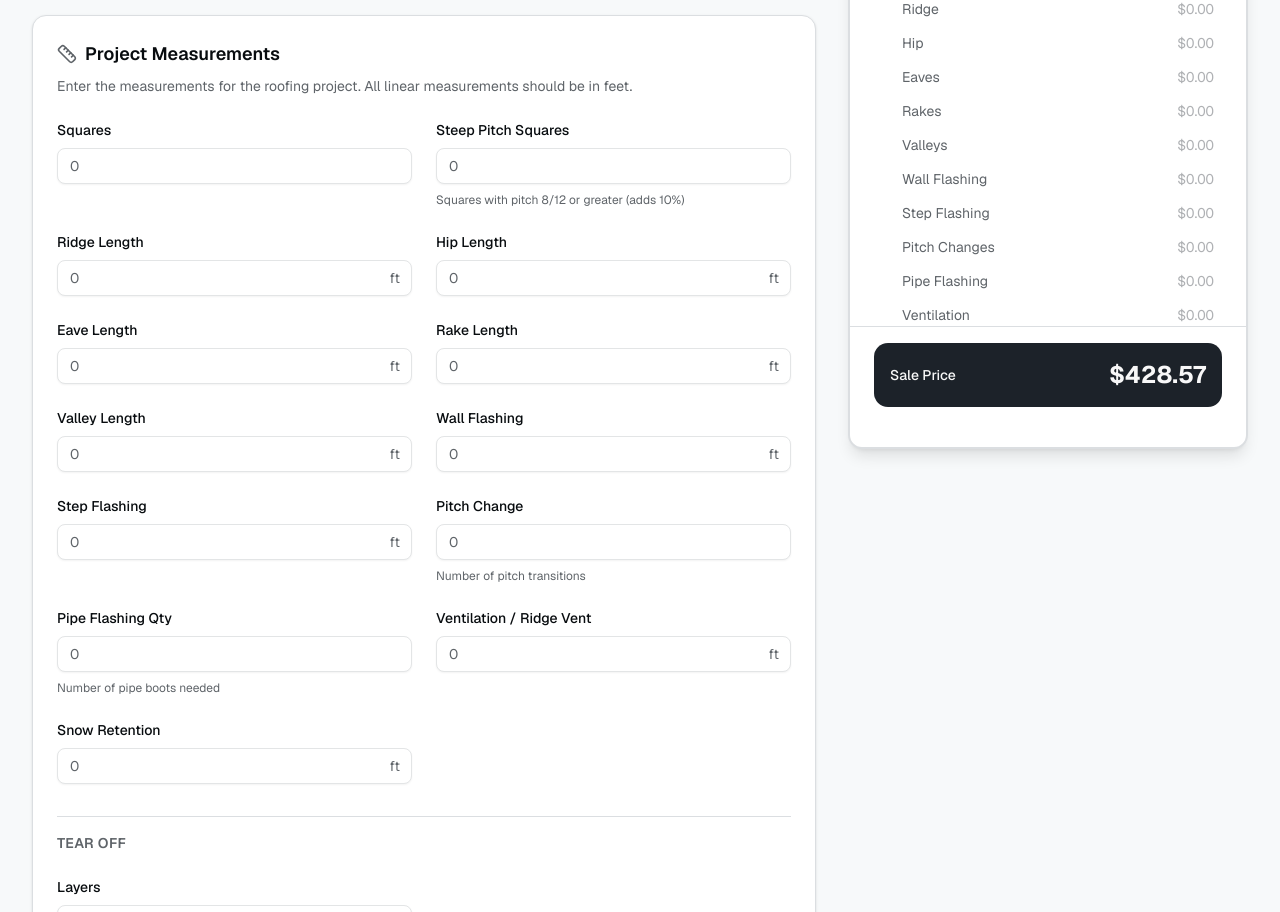
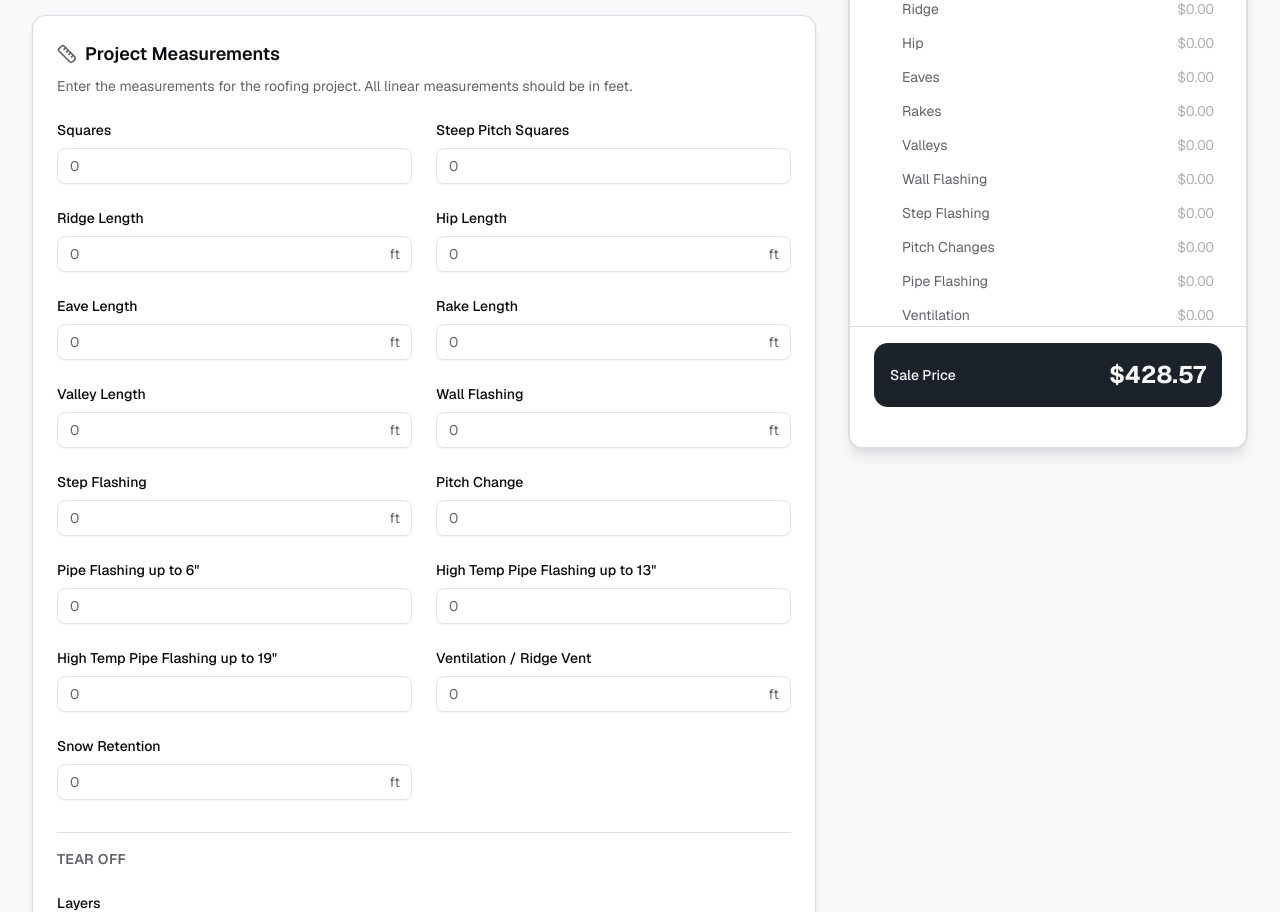
Before and after one commit to jaredcox22/quoting-tool, a Next.js app: page / in a window 1280 px wide. Shown: the part 324-1236 px from the top of the page. Built offline with nearby package versions, Linux system fonts and the light colour scheme.

Commit message:
Enhance RoofingCalculator: Introduce separate inputs for pipe flashing quantities up to 6", 13", and 19", update calculations to reflect new pipe flashing logic, and improve pricing breakdown accuracy for better user experience.

```diff
--- a/components/roofing-calculator.tsx
+++ b/components/roofing-calculator.tsx
@@ -33,7 +33,9 @@ interface FormData {
   wallFlashing: number
   stepFlashing: number
   pitchChange: number
-  pipeFlashing: number
+  pipeFlashingUpTo6: number
+  pipeFlashingUpTo13: number
+  pipeFlashingUpTo19: number
   ventilation: number
   snowRetention: number
 }
@@ -51,7 +53,9 @@ const initialFormData: FormData = {
   wallFlashing: 0,
   stepFlashing: 0,
   pitchChange: 0,
-  pipeFlashing: 0,
+  pipeFlashingUpTo6: 0,
+  pipeFlashingUpTo13: 0,
+  pipeFlashingUpTo19: 0,
   ventilation: 0,
   snowRetention: 0,
 }
@@ -155,6 +159,10 @@ export default function RoofingCalculator({ pricingByType, feeConfig }: RoofingC
 
   const pricing: PricingData = entry.rates ?? defaultPricing
   const breakdown: PricingBreakdown = entry.breakdown ?? {}
+  const pipeItems = breakdown.pipeFlashingRate ?? []
+  const pipeLabelUpTo6 = pipeItems.find((i) => i.name.toLowerCase().includes("up to 6"))?.name ?? 'Pipe Flashing up to 6"'
+  const pipeLabelUpTo13 = pipeItems.find((i) => i.name.toLowerCase().includes("up to 13"))?.name ?? 'High Temp Pipe Flashing up to 13"'
+  const pipeLabelUpTo19 = pipeItems.find((i) => i.name.toLowerCase().includes("up to 19"))?.name ?? 'High Temp Pipe Flashing up to 19"'
 
   const calculations = useMemo(() => {
     const ridgeLength = Math.ceil(formData.ridgeLength)
@@ -181,6 +189,24 @@ export default function RoofingCalculator({ pricingByType, feeConfig }: RoofingC
       }, 0)
     }
 
+    const computePipeFlashingTotal = () => {
+      const items = breakdown.pipeFlashingRate ?? []
+      if (items.length === 0) {
+        const totalQty = formData.pipeFlashingUpTo6 + formData.pipeFlashingUpTo13 + formData.pipeFlashingUpTo19
+        return totalQty * pricing.pipeFlashingRate
+      }
+
+      const matchQtyForItem = (itemName: string) => {
+        const name = itemName.toLowerCase()
+        if (name.includes("up to 19")) return formData.pipeFlashingUpTo19
+        if (name.includes("up to 13")) return formData.pipeFlashingUpTo13
+        if (name.includes("up to 6")) return formData.pipeFlashingUpTo6
+        return 0
+      }
+
+      return items.reduce((sum, item) => sum + (item.costPerUnit * matchQtyForItem(item.name)), 0)
+    }
+
     const steepPitchSquares = Math.min(formData.steepPitchSquares, formData.squares)
     const baseSquaresCost = computeLineTotal("squareRate", formData.squares)
     const steepPitchAdder = steepPitchSquares * pricing.squareRate * 0.1
@@ -193,7 +219,7 @@ export default function RoofingCalculator({ pricingByType, feeConfig }: RoofingC
     const wallFlashing = computeLineTotal("wallFlashingRate", wallFlashingLength)
     const stepFlashing = computeLineTotal("stepFlashingRate", stepFlashingLength)
     const pitchChange = computeLineTotal("pitchChangeRate", formData.pitchChange)
-    const pipeFlashing = computeLineTotal("pipeFlashingRate", formData.pipeFlashing)
+    const pipeFlashing = computePipeFlashingTotal()
     const ventilation = computeLineTotal("ventilationRate", ventilationLength)
     const snowRetention = computeLineTotal("snowRetentionRate", snowRetentionLength)
     const miscFixedCost = computeLineTotal("miscFixedCost", 1)
@@ -248,7 +274,10 @@ export default function RoofingCalculator({ pricingByType, feeConfig }: RoofingC
       wallFlashingQty: wallFlashingLength,
       stepFlashingQty: stepFlashingLength,
       pitchChangeQty: formData.pitchChange,
-      pipeFlashingQty: formData.pipeFlashing,
+      pipeFlashingQty: formData.pipeFlashingUpTo6 + formData.pipeFlashingUpTo13 + formData.pipeFlashingUpTo19,
+      pipeFlashingQtyUpTo6: formData.pipeFlashingUpTo6,
+      pipeFlashingQtyUpTo13: formData.pipeFlashingUpTo13,
+      pipeFlashingQtyUpTo19: formData.pipeFlashingUpTo19,
       ventilationQty: ventilationLength,
       snowRetentionQty: snowRetentionLength,
       miscFixedCostQty: 1,
@@ -369,7 +398,6 @@ export default function RoofingCalculator({ pricingByType, feeConfig }: RoofingC
                     id="steepPitchSquares"
                     value={formData.steepPitchSquares}
                     onChange={(v) => handleInputChange("steepPitchSquares", v)}
-                    helper="Squares with pitch 8/12 or greater (adds 10%)"
                   />
                   <FormField
                     label="Ridge Length"
@@ -425,14 +453,24 @@ export default function RoofingCalculator({ pricingByType, feeConfig }: RoofingC
                     id="pitchChange"
                     value={formData.pitchChange}
                     onChange={(v) => handleInputChange("pitchChange", v)}
-                    helper="Number of pitch transitions"
                   />
                   <FormField
-                    label="Pipe Flashing Qty"
-                    id="pipeFlashing"
-                    value={formData.pipeFlashing}
-                    onChange={(v) => handleInputChange("pipeFlashing", v)}
-                    helper="Number of pipe boots needed"
+                    label={pipeLabelUpTo6}
+                    id="pipeFlashingUpTo6"
+                    value={formData.pipeFlashingUpTo6}
+                    onChange={(v) => handleInputChange("pipeFlashingUpTo6", v)}
+                  />
+                  <FormField
+                    label={pipeLabelUpTo13}
+                    id="pipeFlashingUpTo13"
+                    value={formData.pipeFlashingUpTo13}
+                    onChange={(v) => handleInputChange("pipeFlashingUpTo13", v)}
+                  />
+                  <FormField
+                    label={pipeLabelUpTo19}
+                    id="pipeFlashingUpTo19"
+                    value={formData.pipeFlashingUpTo19}
+                    onChange={(v) => handleInputChange("pipeFlashingUpTo19", v)}
                   />
                   <FormField
                     label="Ventilation / Ridge Vent"
@@ -791,6 +829,9 @@ function BreakdownSection({
             value={Number(calculations[row.calcKey] ?? 0)}
             quantity={Number(calculations[row.quantityKey] ?? 0)}
             items={breakdown[row.key as keyof PricingBreakdown]}
+            pipeFlashingQtyUpTo6={Number(calculations.pipeFlashingQtyUpTo6 ?? 0)}
+            pipeFlashingQtyUpTo13={Number(calculations.pipeFlashingQtyUpTo13 ?? 0)}
+            pipeFlashingQtyUpTo19={Number(calculations.pipeFlashingQtyUpTo19 ?? 0)}
             steepPitchSquaresQty={Number(calculations.steepPitchSquaresQty ?? 0)}
             steepPitchAdder={Number(calculations.steepPitchAdder ?? 0)}
             expanded={expandedKeys.has(row.key)}
@@ -808,6 +849,9 @@ function ExpandableSummaryRow({
   value,
   quantity,
   items,
+  pipeFlashingQtyUpTo6,
+  pipeFlashingQtyUpTo13,
+  pipeFlashingQtyUpTo19,
   steepPitchSquaresQty,
   steepPitchAdder,
   expanded,
@@ -818,6 +862,9 @@ function ExpandableSummaryRow({
   value: number
   quantity: number
   items?: LineItemDetail[]
+  pipeFlashingQtyUpTo6?: number
+  pipeFlashingQtyUpTo13?: number
+  pipeFlashingQtyUpTo19?: number
   steepPitchSquaresQty?: number
   steepPitchAdder?: number
   expanded: boolean
@@ -832,10 +879,21 @@ function ExpandableSummaryRow({
 
   const detailRows: { name: string; unit: number; qty: number; total?: number; title?: string }[] =
     (items ?? []).map((item) => {
-      const rawUnits = item.multiplier * quantity
-      const billableUnits = item.multiplier < 1 ? Math.ceil(rawUnits) : rawUnits
+      const name = item.name.toLowerCase()
+      const customPipeQty =
+        rateKey === "pipeFlashingRate"
+          ? (name.includes("up to 19")
+            ? (pipeFlashingQtyUpTo19 ?? 0)
+            : name.includes("up to 13")
+              ? (pipeFlashingQtyUpTo13 ?? 0)
+              : name.includes("up to 6")
+                ? (pipeFlashingQtyUpTo6 ?? 0)
+                : 0)
+          : null
+      const rawUnits = customPipeQty ?? (item.multiplier * quantity)
+      const billableUnits = customPipeQty ?? (item.multiplier < 1 ? Math.ceil(rawUnits) : rawUnits)
       const total = item.costPerUnit * billableUnits
-      const roundedNote = item.multiplier < 1
+      const roundedNote = customPipeQty === null && item.multiplier < 1
         ? ` (rounded from ${formatCompactNumber(rawUnits)} to ${formatCompactNumber(billableUnits)})`
         : ""
 
--- a/lib/google-sheets.ts
+++ b/lib/google-sheets.ts
@@ -128,8 +128,8 @@ const ITEM_MAPPINGS: ItemMapping[] = [
   { pattern: "Valley Metal", rate: "valleyRate", multiplier: 0.125 },
   { category: "Valleys", pattern: "High Temp Ice and Water Shield", rate: "valleyRate", multiplier: 1 / 60 },
 
-  { pattern: "Sidewall Flashing", rate: "wallFlashingRate", multiplier: 0.1 },
-  { pattern: "Endwall flashing", rate: "stepFlashingRate", multiplier: 0.1 },
+  { category: "Wall Flashing", pattern: "Sidewall Flashing", rate: "wallFlashingRate", multiplier: 0.1 },
+  { category: "Step Flashing", pattern: "Endwall flashing", rate: "stepFlashingRate", multiplier: 0.1 },
   { pattern: "Pitch Change", rate: "pitchChangeRate", multiplier: 0.1 },
   { pattern: "Pipe flashing up to 6", rate: "pipeFlashingRate", multiplier: 1 },
   { pattern: "High Temp Pipe flashing up to 13", rate: "pipeFlashingRate", multiplier: 1 },
@@ -156,6 +156,7 @@ const CATEGORY_TO_RATE: Record<string, keyof PricingData> = {
   "Rakes": "rakeRate",
   "Valleys": "valleyRate",
   "Wall Flashing": "wallFlashingRate",
+  "Step Flashing": "stepFlashingRate",
   "Pipe Flashing": "pipeFlashingRate",
   "Misc": "miscFixedCost",
   "Ventilation": "ventilationRate",
```
